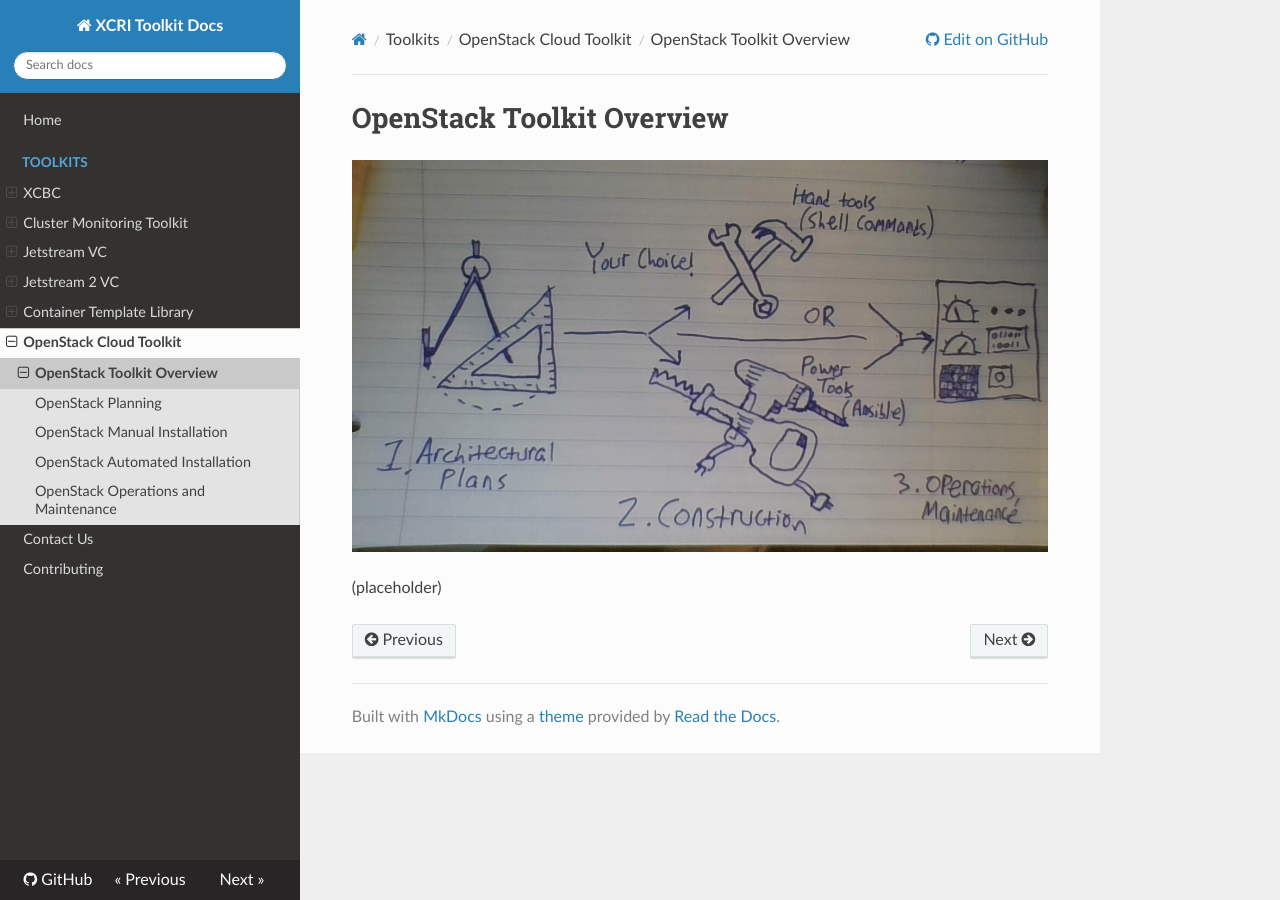
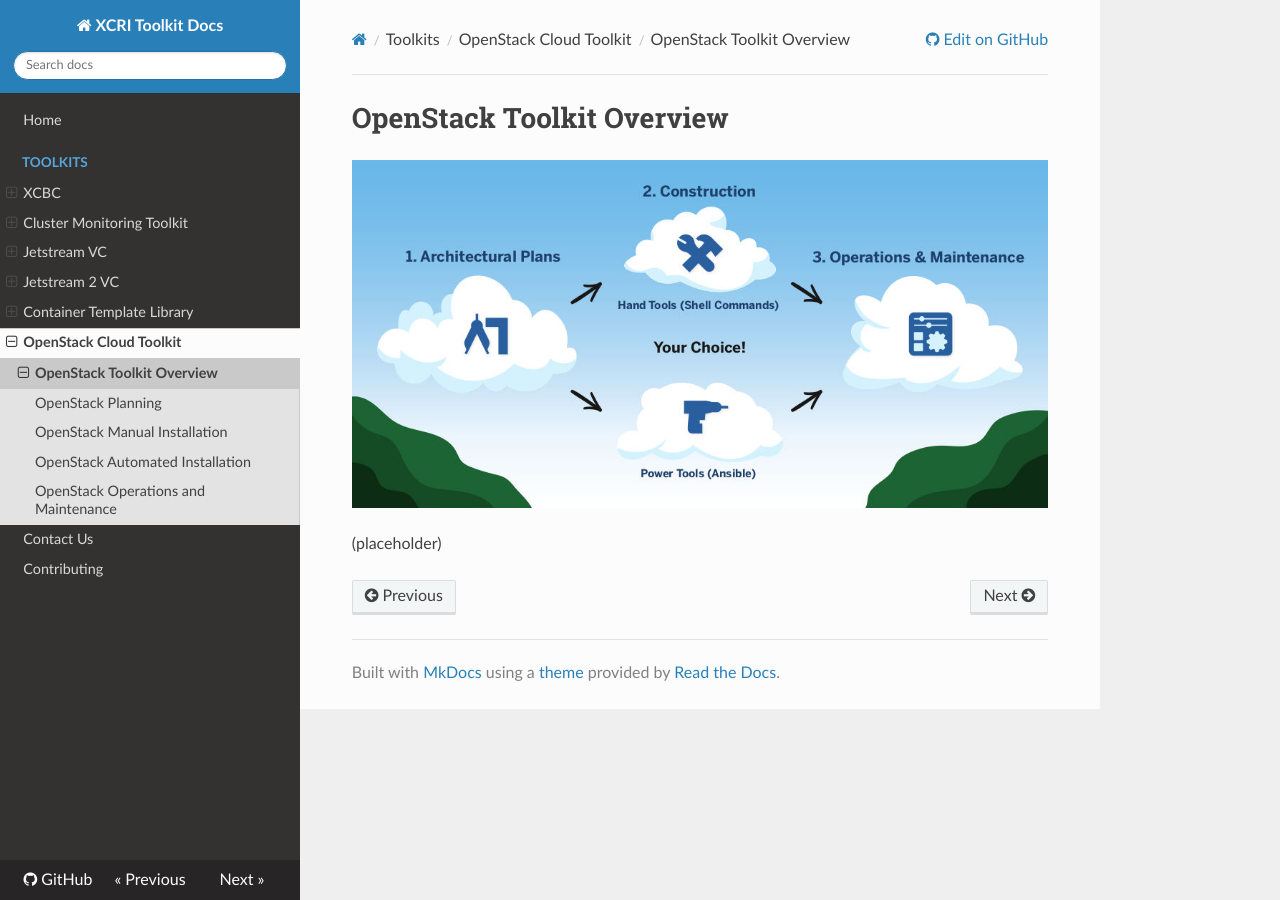
Before and after one commit to access-ci-org/Toolkit-Docs, an MkDocs documentation site: the page built from docs/toolkits/openstack-overview.md, in a window 1280 px wide. Built offline with MkDocs 1.6.1, drawn with Linux system fonts in a browser that asks for light colours; nearby versions of some CDN libraries; old or Windows-style settings are respelled for this version of MkDocs.

Commit message:
replace my placeholder sketch with actual graphic from IU graphics people

```diff
--- a/docs/toolkits/openstack-overview.md
+++ b/docs/toolkits/openstack-overview.md
@@ -1,5 +1,5 @@
 # OpenStack Toolkit Overview
 
-![OpenStack Toolkit Overview](../img/openstack-toolkit-overview-placeholder.jpg)
+![OpenStack Toolkit Overview](../img/openstack-toolkit-overview.jpg)
 
 (placeholder)
```
Also changed, not shown: docs/img/openstack-toolkit-overview-placeholder.jpg (deleted), docs/img/openstack-toolkit-overview.jpg (added).
